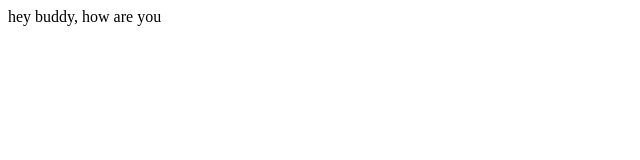
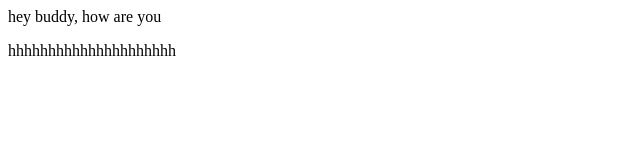
Before and after one commit to Atulkr0910/LocalRepo, a plain HTML site: page index.html in a window 1280 px wide. Shown: the whole page, without its empty margins (0-640 px from the left). Drawn offline with Linux system fonts and the light colour scheme.

Commit message:
Add new feature

```diff
--- a/index.html
+++ b/index.html
@@ -1 +1,2 @@
 <p>hey buddy, how are you</p>
+<p>hhhhhhhhhhhhhhhhhhhhh</p>
```
